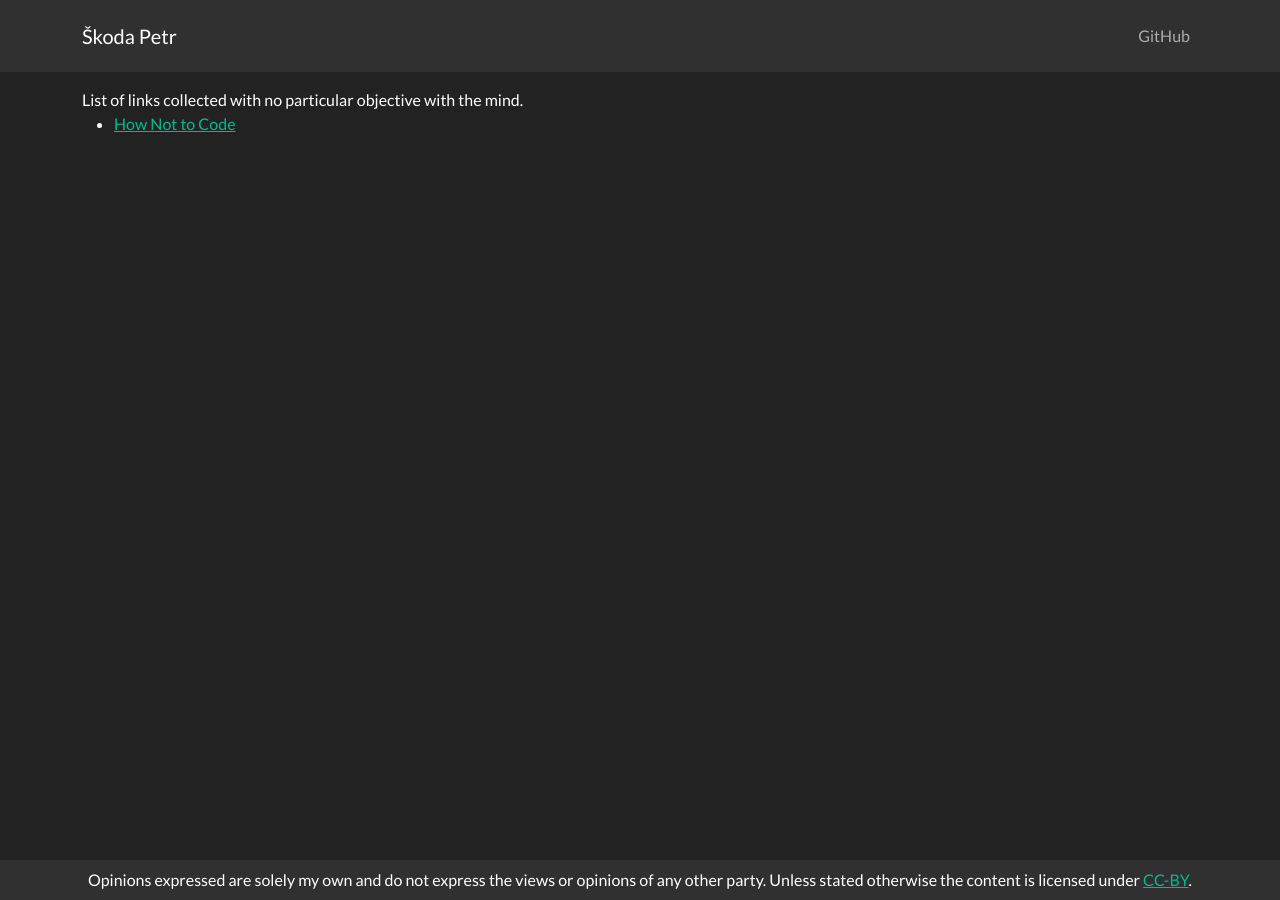
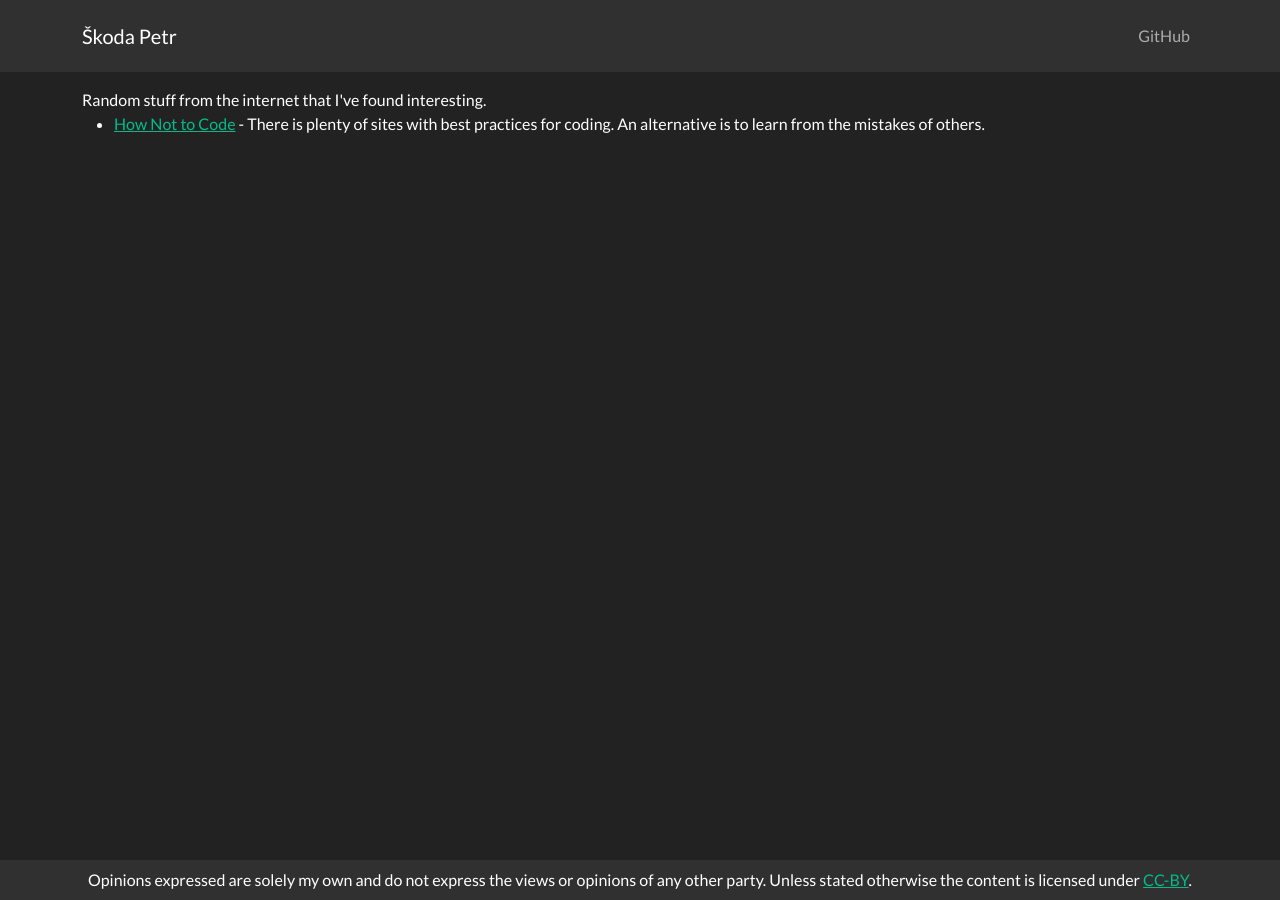
Before and after one commit to skodapetr/skodapetr.github.io, a Jekyll site: the page built from links/index.html, in a window 1280 px wide. Built offline with Jekyll 4.4.1, drawn with Linux system fonts in a browser that asks for light colours.

Commit message:
Update page with links

```diff
--- a/links/index.html
+++ b/links/index.html
@@ -4,10 +4,12 @@ title: Home
 ---
 
 <div class="container my-2 py-2">
-    List of links collected with no particular objective with the mind.
+    Random stuff from the internet that I've found interesting.
     <ul>
         <li>
-            <a href="https://hownot2code.com/">How Not to Code</a>
+            <a href="https://hownot2code.com/">How Not to Code</a> -
+            There is plenty of sites with best practices for coding.
+            An alternative is to learn from the mistakes of others.
         </li>
     </ul>
 </div>
```
